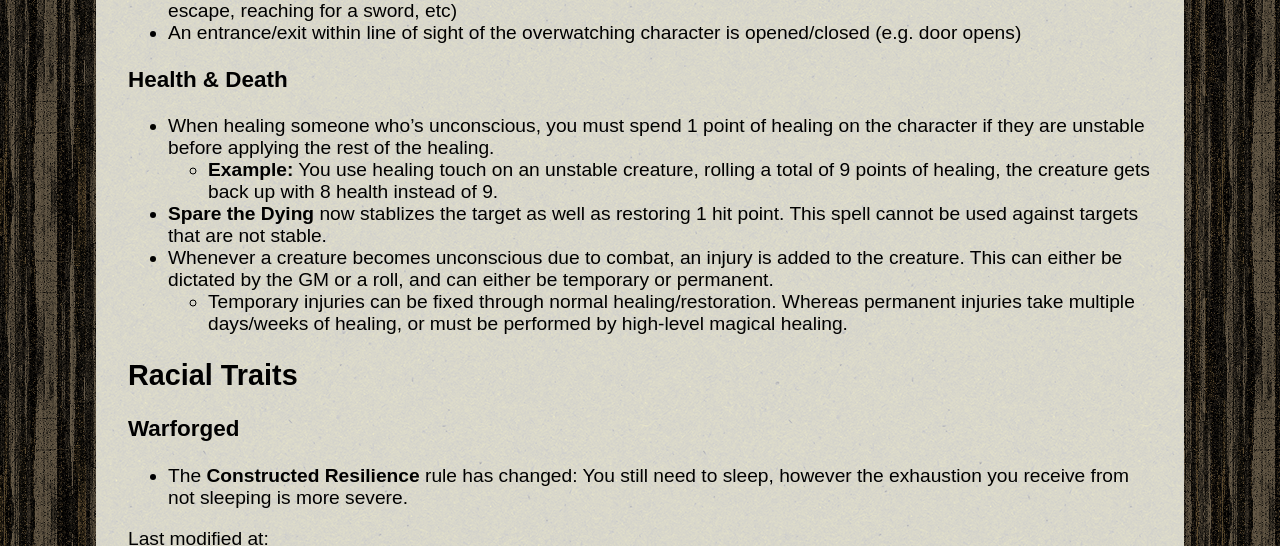
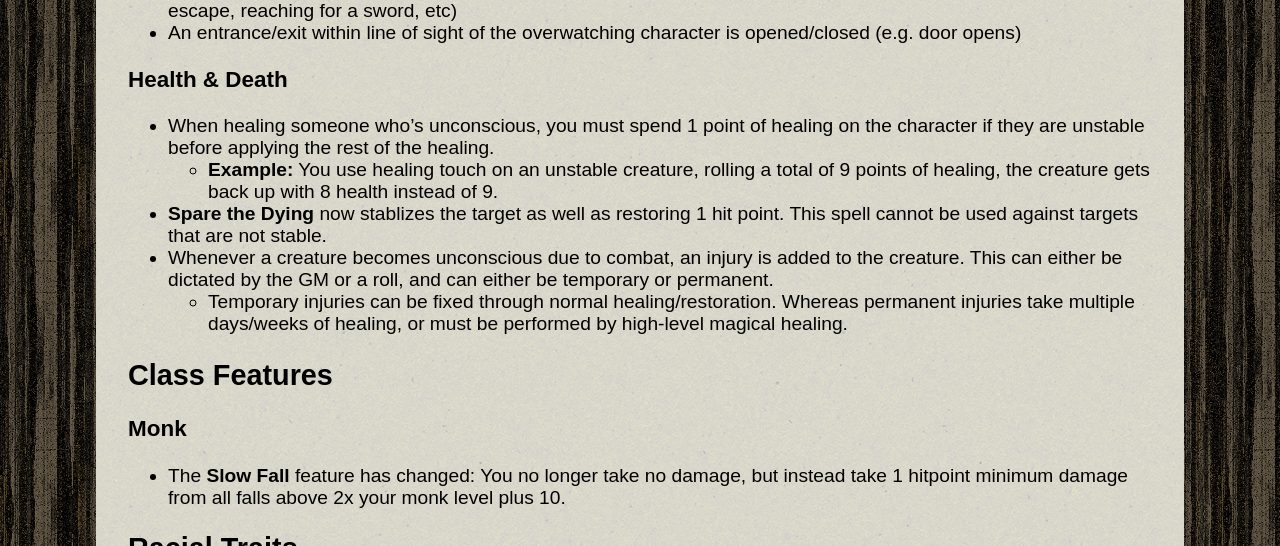
Before and after one commit to zuedev/eldragiir.guide, a Jekyll site: the page built from _rulesets/dungeons-dragons-5th-edition.md, in a window 1280 px wide and 900 px high, scrolled down 1071 px, cut to the strip 0-546 px from the top of the window. Built offline with Jekyll 4.4.1, drawn with Linux system fonts in a browser that asks for light colours; some web fonts are replaced.

Commit message:
Update dungeons-dragons-5th-edition.md

```diff
--- a/_rulesets/dungeons-dragons-5th-edition.md
+++ b/_rulesets/dungeons-dragons-5th-edition.md
@@ -46,6 +46,12 @@ Instead of one movement and one action per turn, the player has two general acti
 - Whenever a creature becomes unconscious due to combat, an injury is added to the creature. This can either be dictated by the GM or a roll, and can either be temporary or permanent.
   - Temporary injuries can be fixed through normal healing/restoration. Whereas permanent injuries take multiple days/weeks of healing, or must be performed by high-level magical healing.
 
+## Class Features
+
+### Monk
+
+- The **Slow Fall** feature has changed: You no longer take no damage, but instead take 1 hitpoint minimum damage from all falls above 2x your monk level plus 10.
+
 ## Racial Traits
 
 ### Warforged
```
